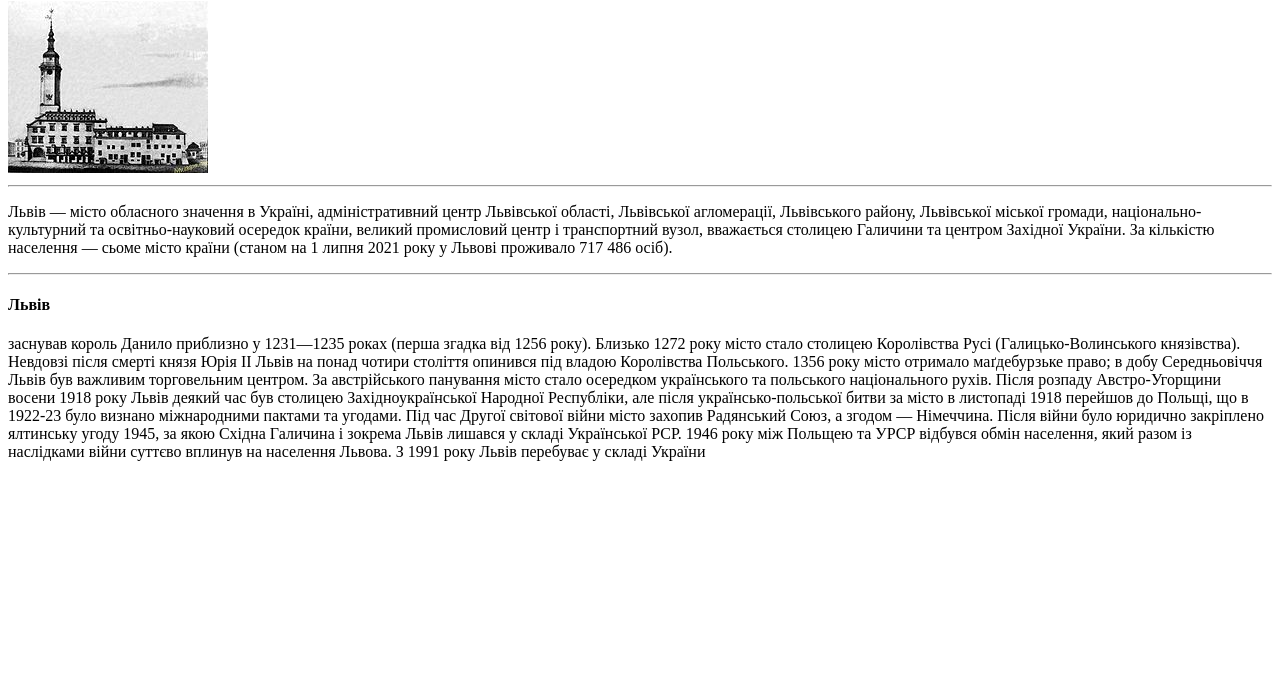
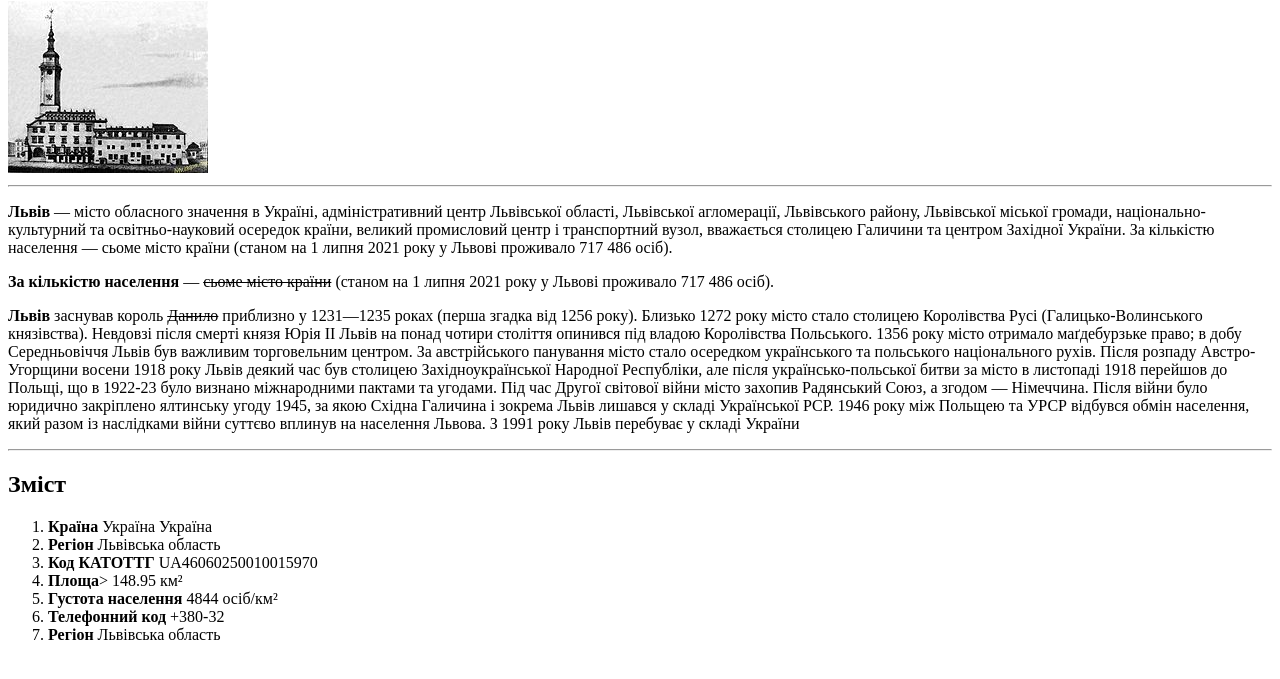
Before and after one commit to Logos-HTML-CSS/dz1, a plain HTML site: page index.html in a window 1280 px wide. Shown: the part 79-758 px from the top of the page. Drawn offline with Linux system fonts and the light colour scheme.

Commit message:
lviv site 2version

```diff
--- a/index.html
+++ b/index.html
@@ -7,9 +7,19 @@
         <h1>Історія Львова</h1>
         <img src="XIX.jpg">
         <hr>
-        <p>Львів — місто обласного значення в Україні, адміністративний центр Львівської області, Львівської агломерації, Львівського району, Львівської міської громади, національно-культурний та освітньо-науковий осередок країни, великий промисловий центр і транспортний вузол, вважається столицею Галичини та центром Західної України. За кількістю населення — сьоме місто країни (станом на 1 липня 2021 року у Львові проживало 717 486 осіб).</p>
-        <hr>
-        <h4>Львів</h2>
-        <p>заснував король Данило приблизно у 1231—1235 роках (перша згадка від 1256 року). Близько 1272 року місто стало столицею Королівства Русі (Галицько-Волинського князівства). Невдовзі після смерті князя Юрія II Львів на понад чотири століття опинився під владою Королівства Польського. 1356 року місто отримало маґдебурзьке право; в добу Середньовіччя Львів був важливим торговельним центром. За австрійського панування місто стало осередком українського та польського національного рухів. Після розпаду Австро-Угорщини восени 1918 року Львів деякий час був столицею Західноукраїнської Народної Республіки, але після українсько-польської битви за місто в листопаді 1918 перейшов до Польщі, що в 1922-23 було визнано міжнародними пактами та угодами. Під час Другої світової війни місто захопив Радянський Союз, а згодом — Німеччина. Після війни було юридично закріплено ялтинську угоду 1945, за якою Східна Галичина і зокрема Львів лишався у складі Української РСР. 1946 року між Польщею та УРСР відбувся обмін населення, який разом із наслідками війни суттєво вплинув на населення Львова. З 1991 року Львів перебуває у складі України</p>
+        <p><b>Львів</b> — місто обласного значення в Україні, адміністративний центр Львівської області, Львівської агломерації, Львівського району, Львівської міської громади, національно-культурний та освітньо-науковий осередок країни, великий промисловий центр і транспортний вузол, вважається столицею Галичини та центром Західної України. За кількістю населення — сьоме місто країни (станом на 1 липня 2021 року у Львові проживало 717 486 осіб).</p>
+        <p><b>За кількістю населення</b> — <del>сьоме місто країни</del> (станом на 1 липня 2021 року у Львові проживало 717 486 осіб).</p>
+        <p><b>Львів</b> заснував король <del>Данило</del> приблизно у 1231—1235 роках (перша згадка від 1256 року). Близько 1272 року місто стало столицею Королівства Русі (Галицько-Волинського князівства). Невдовзі після смерті князя Юрія II Львів на понад чотири століття опинився під владою Королівства Польського. 1356 року місто отримало маґдебурзьке право; в добу Середньовіччя Львів був важливим торговельним центром. За австрійського панування місто стало осередком українського та польського національного рухів. Після розпаду Австро-Угорщини восени 1918 року Львів деякий час був столицею Західноукраїнської Народної Республіки, але після українсько-польської битви за місто в листопаді 1918 перейшов до Польщі, що в 1922-23 було визнано міжнародними пактами та угодами. Під час Другої світової війни місто захопив Радянський Союз, а згодом — Німеччина. Після війни було юридично закріплено ялтинську угоду 1945, за якою Східна Галичина і зокрема Львів лишався у складі Української РСР. 1946 року між Польщею та УРСР відбувся обмін населення, який разом із наслідками війни суттєво вплинув на населення Львова. З 1991 року Львів перебуває у складі України</p>
+    <hr>
+    <h2>Зміст</h2>
+    <ol>
+        <li><b>Країна</b>	Україна Україна</li>
+        <li><b>Регіон</b>	Львівська область</li>
+        <li><b>Код КАТОТТГ</b>	UA46060250010015970</li>
+        <li><b>Площа</b>>	148.95 км²</li>
+        <li><b>Густота населення</b>	4844 осіб/км²</li>
+        <li><b>Телефонний код</b>	+380-32</li>
+        <li><b>Регіон</b>	Львівська область</li>
+      </ol>
     </body>
 </html>
```
